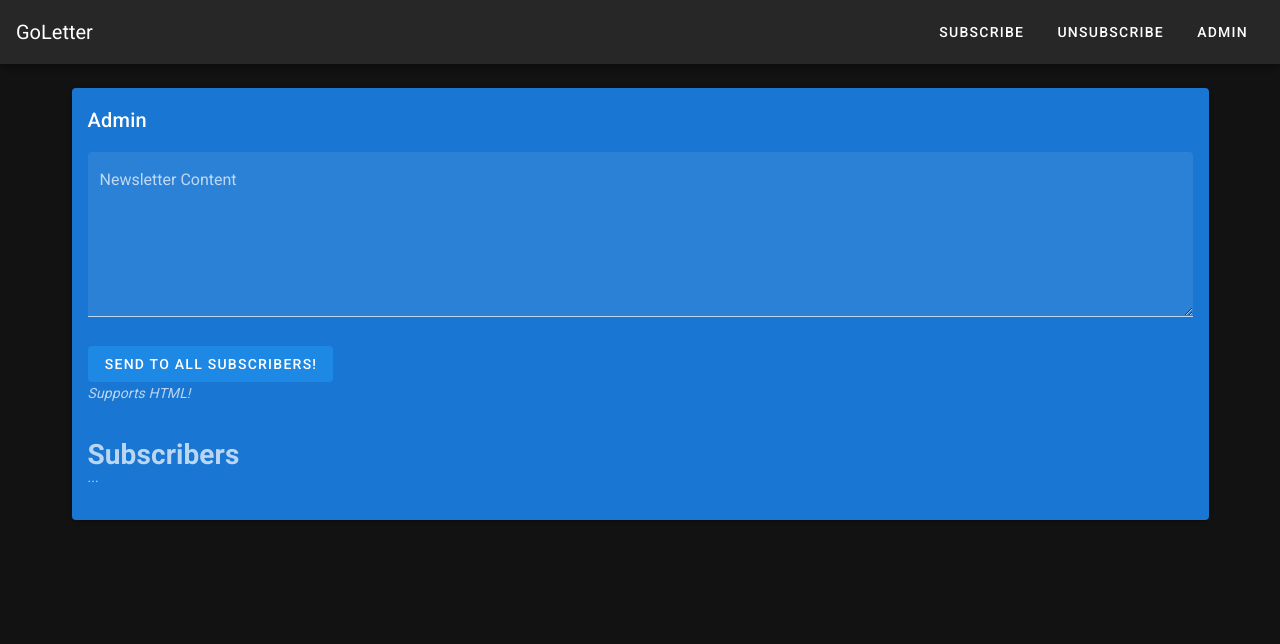
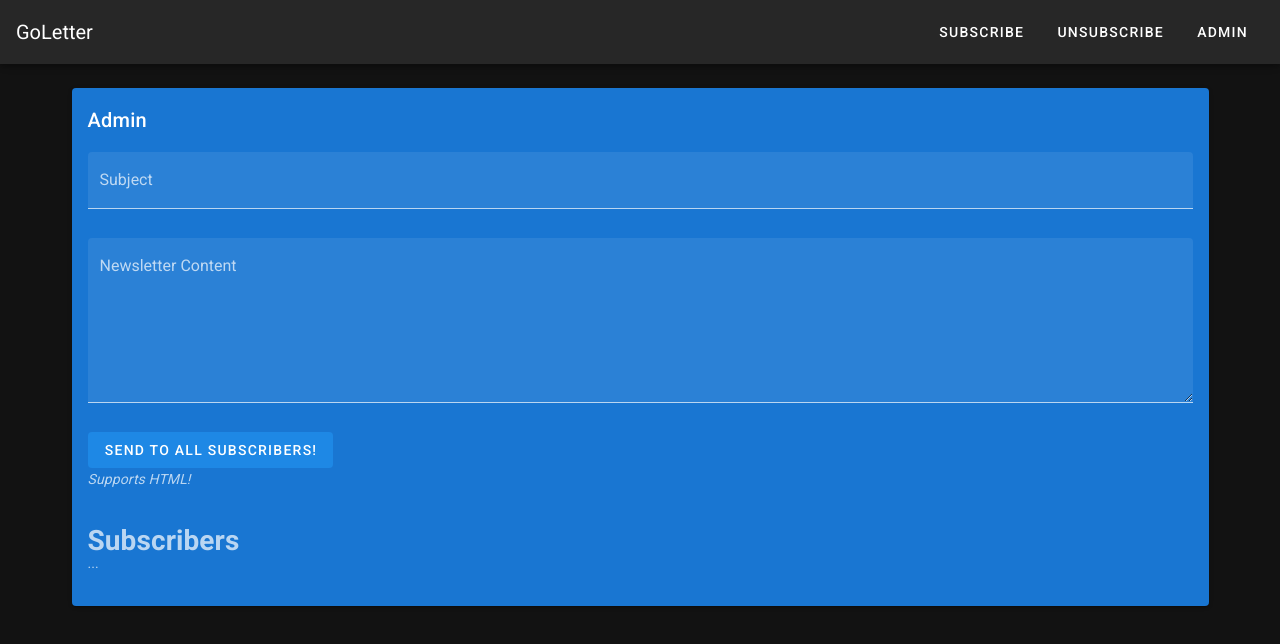
Before and after one commit to twilight-warlock/Golang-Project, a Nuxt app in the folder frontend/: page /admin in a window 1280 px wide. Shown: the top 644 px of the page. Built offline with nearby package versions, Linux system fonts and the light colour scheme.

Commit message:
ft: input for subject

```diff
--- a/frontend/pages/admin.vue
+++ b/frontend/pages/admin.vue
@@ -4,15 +4,28 @@
       <v-card-title>Admin</v-card-title>
       <v-card-text>
         <v-form @submit.prevent="sendContent">
-          <v-textarea v-model="content" label="Newsletter Content" color="white" filled></v-textarea>
+          <v-text-field
+            v-model="subject"
+            label="Subject"
+            color="white"
+            filled
+          ></v-text-field>
+          <v-textarea
+            v-model="content"
+            label="Newsletter Content"
+            color="white"
+            filled
+          ></v-textarea>
           <!-- <v-checkbox v-model="isHTML" label="Is HTML" value="isHTML" color="white"></v-checkbox> -->
-          <v-btn color="blue darken-1" depressed type="submit">Send to all subscribers!</v-btn>
+          <v-btn color="blue darken-1" depressed type="submit"
+            >Send to all subscribers!</v-btn
+          >
         </v-form>
         <i>Supports HTML!</i>
 
         <br />
 
-        <h1 class="mt-10">Subscribers </h1>
+        <h1 class="mt-10">Subscribers</h1>
         <p>...</p>
       </v-card-text>
     </v-card>
@@ -21,14 +34,17 @@
 
 <script>
 export default {
-    data: () => ({
-        content: '',
-        // isHTML: false,
-    }),
-    methods:{
-        sendContent(){
-            this.$axios.get("https://dog.ceo/api/breeds/image/random").then((res) => console.log(res))
-        }
-    }
+  data: () => ({
+    subject: '',
+    content: '',
+    // isHTML: false,
+  }),
+  methods: {
+    sendContent() {
+      this.$axios
+        .get('https://dog.ceo/api/breeds/image/random')
+        .then((res) => console.log(res))
+    },
+  },
 }
 </script>
```
